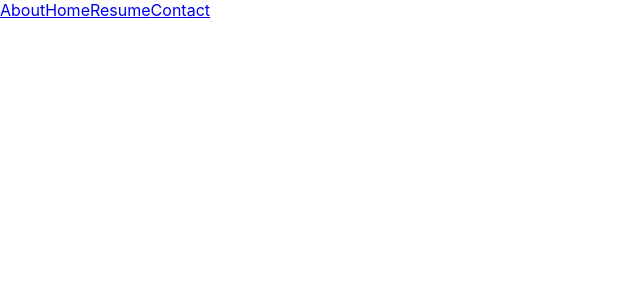
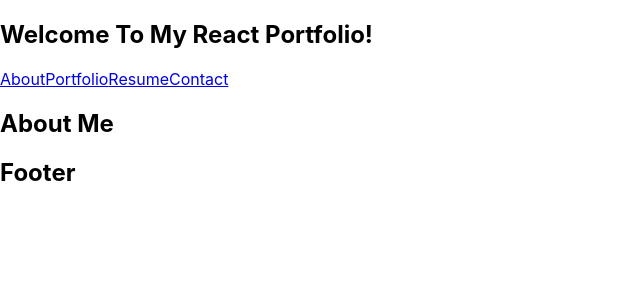
Before and after one commit to codytheroux96/react-portfolio, a React (Create React App) app: page / in a window 1280 px wide. Shown: the top 300 px of the page, without its empty margins (0-640 px from the left). Built offline with nearby package versions, Linux system fonts and the light colour scheme.

Commit message:
fixed my navigation

```diff
--- a/src/App.js
+++ b/src/App.js
@@ -2,9 +2,9 @@ import './App.css';
 import React, { useState } from 'react';
 import About from './components/About';
 import Contact from './components/Contact';
-//import Footer from './components/Footer';
-//import Header from './components/Header';
-import Nav from './components/Nav';
+import Footer from './components/Footer';
+import Header from './components/Header';
+//import Nav from './components/Nav';
 import Portfolio from './components/Portfolio';
 //import Projects from './components/Projects';
 import Resume from './components/Resume';
@@ -27,19 +27,19 @@ import Resume from './components/Resume';
 //     }
 //   };
 
-//   return (
-// 		<div>
-// 			<div className='header'>
-// 				<Header currentSection={currentSection} setcurrentSection={setCurrentSection}></Header>
-// 			</div>
-// 			<div>
-// 				<main>{renderSection()}</main>
-// 			</div>
-// 			<div>
-// 				<Footer></Footer>
-// 			</div>
-// 		</div>
-// 	);
+  // return (
+	// 	<div>
+	// 		<div className='header'>
+	// 			<Header currentSection={currentSection} setcurrentSection={setCurrentSection}></Header>
+	// 		</div>
+	// 		<div>
+	// 			<main>{renderSection()}</main>
+	// 		</div>
+	// 		<div>
+	// 			<Footer></Footer>
+	// 		</div>
+	// 	</div>
+	// );
 
 // }
 
@@ -47,20 +47,27 @@ import Resume from './components/Resume';
 function App() {
   const [section, setCurrentSection] = useState('about');
 
-  let currentSection;
+  let CurrentSection;
 
-  if (section === 'about') currentSection = About;
-  if (section === 'portoflio') currentSection = Portfolio;
-  if (section === 'contact') currentSection = Contact;
-  if (section === 'resume') currentSection = Resume;
+  if (section === 'about') CurrentSection = About;
+  if (section === 'portfolio') CurrentSection = Portfolio;
+  if (section === 'contact') CurrentSection = Contact;
+  if (section === 'resume') CurrentSection = Resume;
 
   // If we are loggedIn render one set of elements, and if not we render another
   return (
-    <>
-      <Nav setCurrentSection={setCurrentSection} />
-      <currentcurrentSection />
-    </>
-  );
+		<div>
+			<div className='header'>
+				<Header currentSection={CurrentSection} setCurrentSection={setCurrentSection}></Header>
+			</div>
+			<div>
+				<main><CurrentSection/></main>
+			</div>
+			<div>
+				<Footer></Footer>
+			</div>
+		</div>
+	);
 }
 
 export default App;
--- a/src/components/About/index.js
+++ b/src/components/About/index.js
@@ -6,11 +6,6 @@ function About() {
 			<div className="center" id="about">
 				<h1 className="header">About Me</h1>
 			</div>
-			<div>
-				<p>
-				This is my react portfolio
-				</p>
-			</div>
 		</section>
 	);
 }
--- a/src/components/Contact/index.js
+++ b/src/components/Contact/index.js
@@ -3,13 +3,8 @@ import React from 'react';
 function Contact() {
   return (
 		<section>
-			<div className="center" id="about">
-				<h1 className="header">About Me</h1>
-			</div>
-			<div>
-				<p>
-				This is my react portfolio
-				</p>
+			<div className="center" id="contact">
+				<h1 className="header">Contact Me</h1>
 			</div>
 		</section>
 	);
--- a/src/components/Footer/index.js
+++ b/src/components/Footer/index.js
@@ -4,12 +4,7 @@ function Footer() {
   return (
 		<section>
 			<div className="center" id="about">
-				<h1 className="header">About Me</h1>
-			</div>
-			<div>
-				<p>
-				This is my react portfolio
-				</p>
+				<h1 className="footer">Footer</h1>
 			</div>
 		</section>
 	);
--- a/src/components/Nav/index.js
+++ b/src/components/Nav/index.js
@@ -26,7 +26,7 @@ function Nav({ setCurrentSection }) {
   return (
     <div>
       <a href="#about" onClick={() => setCurrentSection('about')}>About</a>
-      <a href="#portfolio" onClick={() => setCurrentSection('portfolio')}>Home</a>
+      <a href="#portfolio" onClick={() => setCurrentSection('portfolio')}>Portfolio</a>
       <a href="#resume" onClick={() => setCurrentSection('resume')}>Resume</a>
       <a href="#contact" onClick={() => setCurrentSection('contact')}>Contact</a>
     </div>
--- a/src/components/Portfolio/index.js
+++ b/src/components/Portfolio/index.js
@@ -5,13 +5,8 @@ import React from 'react';
 function Portfolio() {
   return (
 		<section>
-			<div className="center" id="about">
-				<h1 className="header">About Me</h1>
-			</div>
-			<div>
-				<p>
-				This is my react portfolio
-				</p>
+			<div className="center" id="portfolio">
+				<h1 className="header">My Work</h1>
 			</div>
 		</section>
 	);
--- a/src/components/Resume/index.js
+++ b/src/components/Resume/index.js
@@ -3,13 +3,8 @@ import React from 'react';
 function Resume() {
   return (
 		<section>
-			<div className="center" id="about">
-				<h1 className="header">About Me</h1>
-			</div>
-			<div>
-				<p>
-				This is my react portfolio
-				</p>
+			<div className="center" id="resume">
+				<h1 className="header">My Resume</h1>
 			</div>
 		</section>
 	);
```
